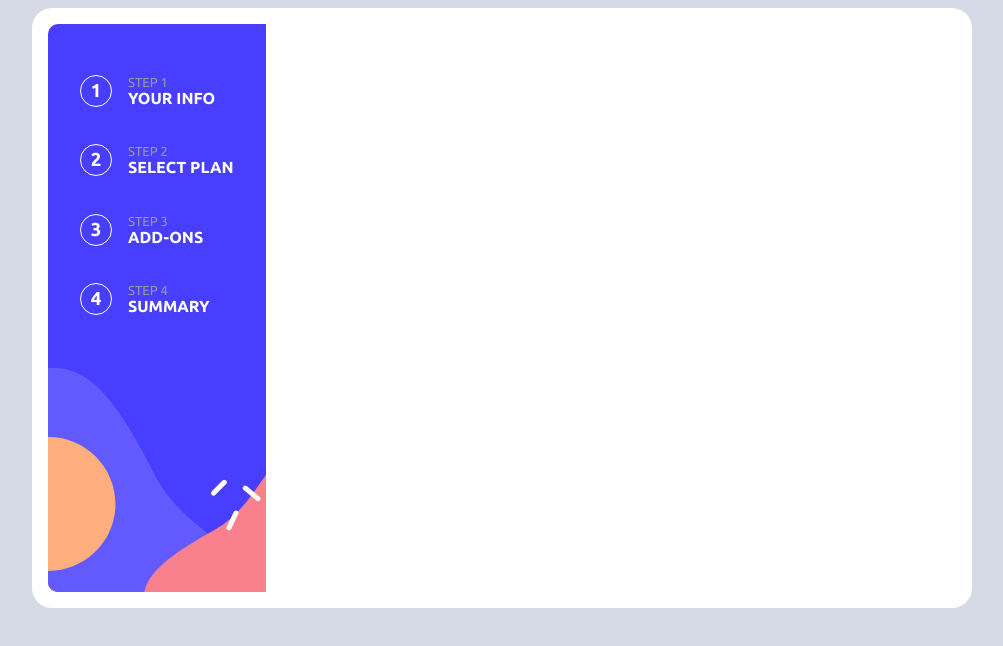
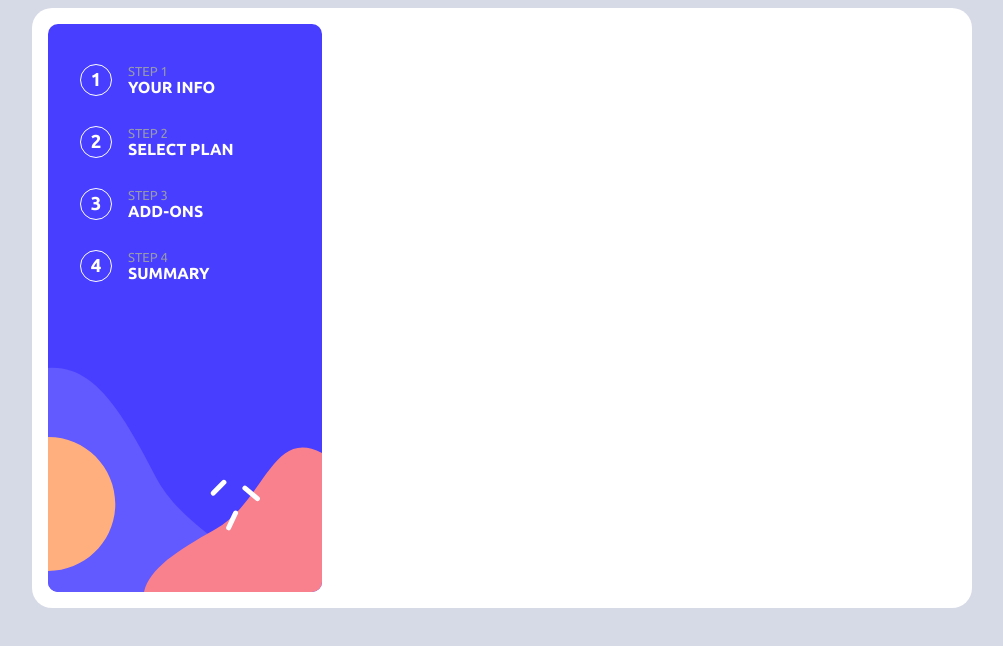
Before and after one commit to SebastianDiaz97/multi-step, an Angular app: page / in a window 1280 px wide. Shown: the top 646 px of the page, without its empty margins (138-1141 px from the left). Built offline with nearby package versions, Linux system fonts and the light colour scheme.

Commit message:
change menu things

```diff
--- a/src/app/component/menu/menu.component.css
+++ b/src/app/component/menu/menu.component.css
@@ -1,8 +1,11 @@
 .menu{
     background-image: url('../../../assets/images/bg-sidebar-desktop.svg');
     background-repeat: no-repeat;
+    width: 100%;
     padding: 32px;
+    padding-top: 40px;
     height: 100vh;
+    width: 274px;
     display: inline-block;
 }
 
@@ -10,14 +13,19 @@
     display: flex;
     align-items: center;
     color: var(--White);
+    margin-bottom: 30px;
 }
 
 .pasos p{
     display: flex;
     flex-direction: column;
+    margin: 0px;
 }
 
+
+
 .pasos h3{
+    margin: 0px;
     border: 1px solid;
     width: 32px;
     height: 32px;
--- a/src/styles.css
+++ b/src/styles.css
@@ -30,3 +30,8 @@ body {
 html {
   box-sizing: border-box;
 }
+
+.containerStep{
+  width: min(100%, 450px);
+  margin: 0 auto;
+}
```
